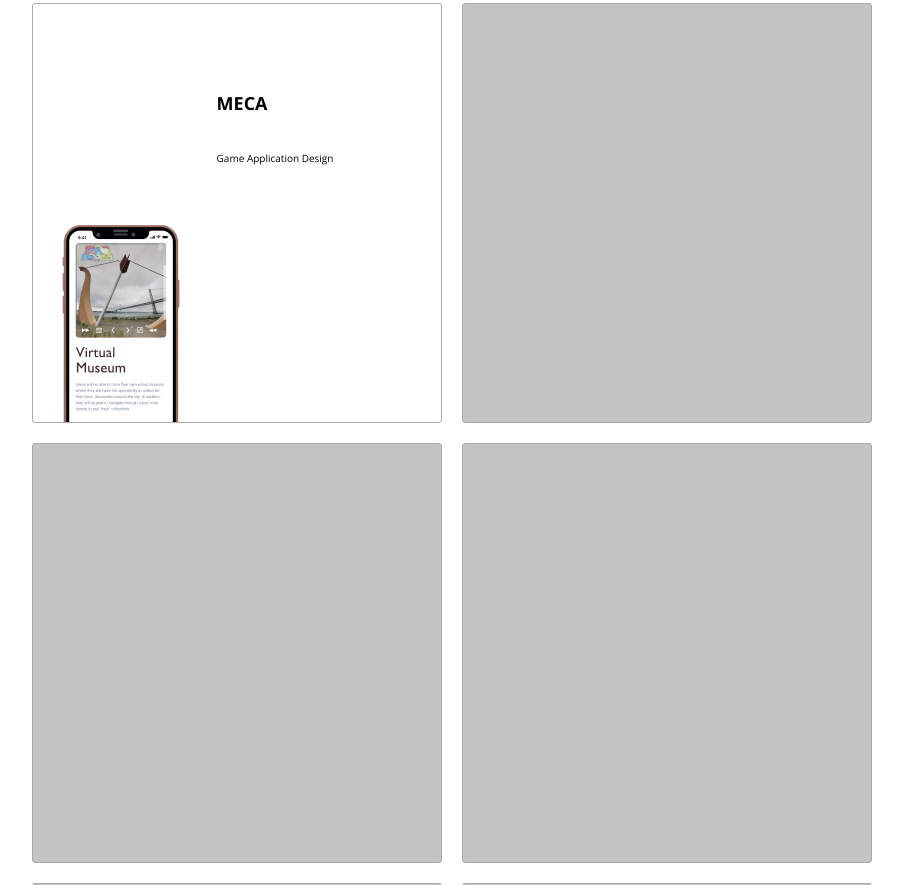
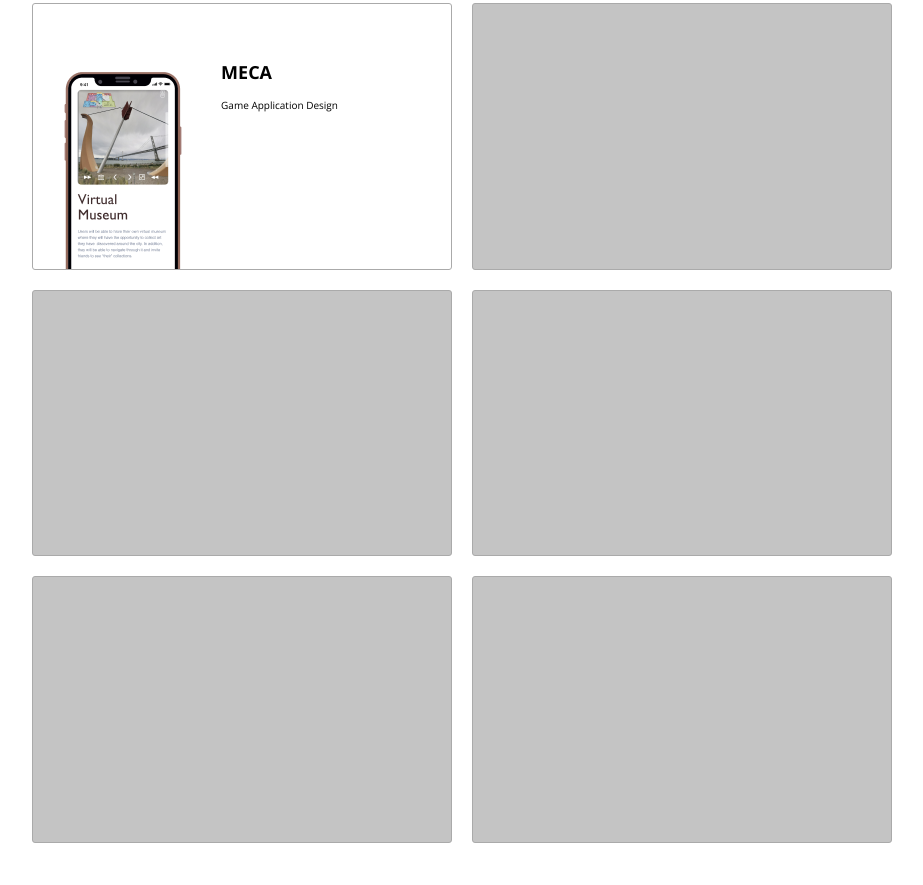
Before and after one commit to Donadonzi/azi-portfolio, a website: page index.html in a window 1280 px wide. Shown: the part 497-1382 px from the top of the page, without its empty margins (188-1111 px from the left). Drawn offline with nearby package versions, Linux system fonts and the light colour scheme.

Commit message:
responsiveness - gallery

```diff
--- a/src/scss/layout/_footer.scss
+++ b/src/scss/layout/_footer.scss
@@ -8,12 +8,12 @@
 	grid-template-columns: 20rem repeat(12, 1fr) 20rem;
 	align-items: center;
 
-	@media only screen and (max-width: 1023px) {
+	@media only screen and (max-width: 1024px) {
 		grid-template-columns: 5rem repeat(12, 1fr) 5rem;
 		grid-column-gap: 2rem;
 	}
 
-	@media only screen and (max-width: 767px) {
+	@media only screen and (max-width: 768px) {
 		grid-template-columns: 5rem repeat(6, 1fr) 5rem;
 		grid-column-gap: 1rem;
 		grid-column: 1 / -1;
@@ -37,9 +37,12 @@
 		display: flex;
 		justify-content: space-between;
 
-		@media only screen and (max-width: 767px) {
+		@media only screen and (max-width: 1024px) {
+			margin-right: 0;
+		}
+		@media only screen and (max-width: 768px) {
 			grid-column: 6 / 8;
-			margin-right: 0;
+
 		}
 
 		&__icon {
--- a/src/scss/layout/_header.scss
+++ b/src/scss/layout/_header.scss
@@ -17,12 +17,12 @@
 	align-items: center;
 	z-index: 10;
 
-	@media only screen and (max-width: 1023px) {
+	@media only screen and (max-width: 1024px) {
 		grid-template-columns: 5rem repeat(12, 1fr) 5rem;
 		grid-column-gap: 2rem;
 	}
 
-	@media only screen and (max-width: 767px) {
+	@media only screen and (max-width: 768px) {
 		grid-template-columns: 5rem repeat(6, 1fr) 5rem;
 		grid-column-gap: 1rem;
 		font-size: 1.2rem;
@@ -46,7 +46,7 @@
 		display: flex;
 		justify-content: space-between;
 
-		@media only screen and (max-width: 767px) {
+		@media only screen and (max-width: 768px) {
 			grid-column: 7 / 8;
 		}
 
--- a/src/scss/layout/_intro.scss
+++ b/src/scss/layout/_intro.scss
@@ -48,11 +48,11 @@
 		margin-top: $s-desktop;
 		white-space: nowrap;
 
-		@media only screen and (max-width: 1023px) {
+		@media only screen and (max-width: 1024px) {
 			font-size: 3rem;
 		}
 
-		@media only screen and (max-width: 767px) {
+		@media only screen and (max-width: 768px) {
 			font-size: 2rem;
 			white-space: unset;
 		}
--- a/src/scss/layout/_overall.scss
+++ b/src/scss/layout/_overall.scss
@@ -7,7 +7,9 @@
 	align-items: center;
 	position: relative;
 
-
+	@media only screen and (max-width: 1200px) {
+		grid-template-columns: 10rem repeat(12, 1fr) 10rem;
+	}
 
 	@media only screen and (max-width: 1023px) {
 		grid-template-columns: 5rem repeat(12, 1fr) 5rem;
--- a/src/scss/layout/_portfolio.scss
+++ b/src/scss/layout/_portfolio.scss
@@ -1,25 +1,37 @@
 .portfolio {
-	// height: 70vh;
+	// height: 80vh;
 	width: 100%;
 	margin-bottom: 15rem;
 	grid-column: 2 / 14;
 	grid-row: 3 / 4;
 	display: grid;
-	// grid-template-columns: repeat(12, 1fr);
 	grid-gap: 2rem;
-	// grid-template-rows: repeat(2, 1fr);
-	overflow: hidden;
+	// overflow: hidden;
+	grid-template-columns: repeat(2, calc(100% / 2));
+	grid-template-rows: repeat(3, calc(100% / 3));
+	height: 80rem;
 
-	// @media only screen and (max-width: 1023px) {
-		grid-template-columns: repeat(8, 1fr);
-		grid-template-rows: repeat(3, 1fr);
-		height: 130rem;
-	// }
+	@media only screen and (max-width: 2560px) {
+		height: 150rem;
+		grid-gap: 5rem;
+	}
 
-	@media only screen and (max-width: 767px) {
-		// grid-template-columns: repeat(6, 1fr);
-		// grid-template-rows: repeat(6, 1fr);
-		// grid-column: 2 / 8;
+	@media only screen and (max-width: 2100px) {
+		height: 120rem;
+	}
+	@media only screen and (max-width: 1800px) {
+		height: 100rem;
+		grid-gap: 4rem;
+	}
+
+	@media only screen and (max-width: 1440px) {
+		height: 80rem;
+		grid-gap: 2rem;
+	}
+
+
+
+	@media only screen and (max-width: 768px) {
 		height: 252rem;
 		display: flex;
 		flex-direction: column;
@@ -29,8 +41,6 @@
 	}
 
 	&__proj {
-		width: 100%;
-		height: 100%;
 		border: 1px solid $color-grey-3;
 		border-radius: 3px;
 		overflow: hidden;
@@ -38,8 +48,9 @@
 		cursor: pointer;
 		transition: all .5s;
 
-		@media only screen and (max-width: 767px) {
-			height: 40rem;
+		@media only screen and (max-width: 768px) {
+			height: 100%;
+			width: 100%;
 			margin: 2rem;
 		}
 
@@ -108,87 +119,37 @@
 	background-image: url('../img/meca.png');
 }
 #project1 {
-	grid-column: 1 / 5;
+	grid-column: 1 /2;
 	grid-row: 1 / 2;
-
-	@media only screen and (max-width: 1023px) {
-
-	}
-	// @media only screen and (max-width: 767px) {
-	// 	grid-column: 1 / -1;
-	// }
 }
 
 #project2 {
 	background-color: $color-grey-4;
-	grid-column: 5 / 9;
+	grid-column: 2 / 3;
 	grid-row: 1 / 2;
-
-	@media only screen and (max-width: 1023px) {
-
-	}
-	// @media only screen and (max-width: 767px) {
-	// 	grid-column: 1 / -1;
-	// 	grid-row: 2 / 3;
-	// }
 }
 
 #project3 {
 	background-color: $color-grey-4;
-	grid-column: 9 / 13;
-	grid-row: 1 / 2;
-
-	// @media only screen and (max-width: 1023px) {
-		grid-column: 1 / 5;
-	  grid-row: 2 / 3;
-	// }
-	// @media only screen and (max-width: 767px) {
-	// 	grid-column: 1 / -1;
-	// 	grid-row: 3 / 4;
-	// }
+	grid-column: 1 / 2;
+	grid-row: 2 / 3;
 }
 
 #project4 {
 	background-color: $color-grey-4;
-	grid-column: 1 / 5;
+	grid-column: 2 / 3;
 	grid-row: 2 / 3;
 
-	// @media only screen and (max-width: 1023px) {
-		grid-column: 5 / 9;
-
-	// }
-	// @media only screen and (max-width: 767px) {
-	// 	grid-column: 1 / -1;
-	// 	grid-row: 4 / 5;
-	// }
 }
 
 #project5 {
 	background-color: $color-grey-4;
-	grid-column: 5 / 9;
-	grid-row: 2 / 3;
-
-	// @media only screen and (max-width: 1023px) {
-		grid-column: 1 / 5;
-		grid-row: 3 / 4;
-	// }
-	// @media only screen and (max-width: 767px) {
-	// 	grid-column: 1 / -1;
-	// 	grid-row: 5 / 6;
-	// }
+	grid-column: 1 / 2;
+	grid-row: 3 / 4;
 }
 
 #project6 {
 	background-color: $color-grey-4;
-	grid-column: 9 / 13;
-	grid-row: 2 / 3;
-
-	// @media only screen and (max-width: 1023px) {
-		grid-column: 5 / 9;
-		grid-row: 3 / 4;
-	// }
-	// @media only screen and (max-width: 767px) {
-	// 	grid-column: 1 / -1;
-	// 	grid-row: 6 / 7;
-	// }
+	grid-column: 2 / 3;
+	grid-row: 3 / 4;
 }
```
Also changed, not shown: src/css/style.css, 1 other file.
